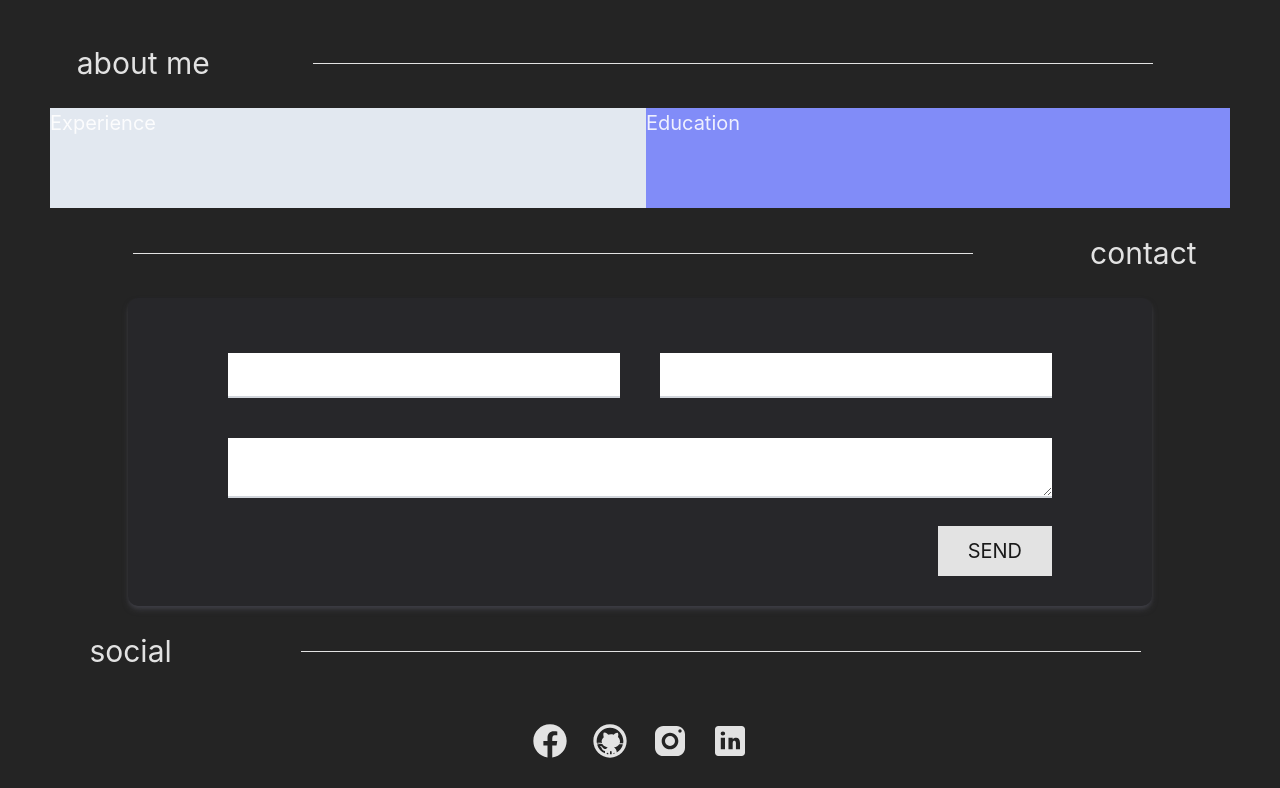
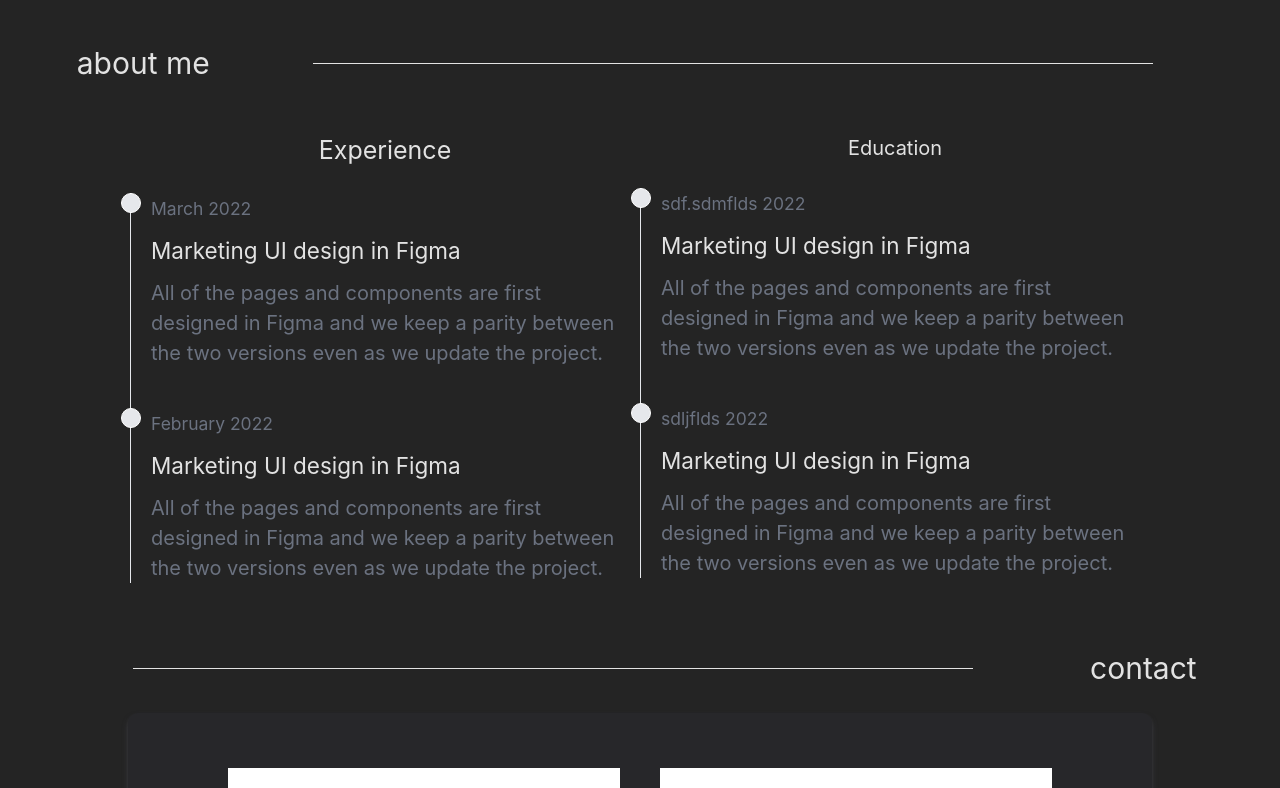
Before and after one commit to mancsego/cv, a React (Vite) app: page / in a window 1280 px wide. Shown: the part 592-1380 px from the top of the page. Built offline with nearby package versions, Linux system fonts and the light colour scheme.

Commit message:
Finish timeline component

```diff
--- /dev/null
+++ b/src/components/atoms/TimelineElement.tsx
@@ -0,0 +1,24 @@
+interface TimelineElementProps {
+  time: string
+  headline: string
+  desc: string
+}
+
+const TimelineElement = ({
+  time,
+  headline,
+  desc,
+}: TimelineElementProps): JSX.Element => {
+  return (
+    <li className="mb-8 ml-4">
+      <div className="absolute w-4 h-4 bg-gray-200 rounded-full -left-2 border border-white"></div>
+      <time className="mb-1 text-sm font-normal leading-none text-secondary">
+        {time}
+      </time>
+      <h4 className="py-2">{headline}</h4>
+      <p className="text-base font-normal text-secondary">{desc}</p>
+    </li>
+  )
+}
+
+export default TimelineElement
--- a/src/components/organisms/AboutMe.tsx
+++ b/src/components/organisms/AboutMe.tsx
@@ -1,15 +1,46 @@
 import Divider from '../atoms/Divider'
+import Timeline from './Timeline'
 
 const AboutMe = (): JSX.Element => {
+  const experience = [
+    {
+      time: 'March 2022',
+      headline: 'Marketing UI design in Figma',
+      desc: 'All of the pages and components are first designed in Figma and we keep a parity between the two versions even as we update the project.',
+    },
+    {
+      time: 'February 2022',
+      headline: 'Marketing UI design in Figma',
+      desc: 'All of the pages and components are first designed in Figma and we keep a parity between the two versions even as we update the project.',
+    },
+  ]
+  const education = [
+    {
+      time: 'sdf.sdmflds 2022',
+      headline: 'Marketing UI design in Figma',
+      desc: 'All of the pages and components are first designed in Figma and we keep a parity between the two versions even as we update the project.',
+    },
+    {
+      time: 'sdljflds 2022',
+      headline: 'Marketing UI design in Figma',
+      desc: 'All of the pages and components are first designed in Figma and we keep a parity between the two versions even as we update the project.',
+    },
+  ]
   return (
     <div id="about-me">
       <div className="heading">
         <h2>about me</h2>
         <Divider />
       </div>
-      <div className="flex justify-between">
-        <div className="grow h-20 bg-slate-200">Experience</div>
-        <div className="grow h-20 bg-indigo-400">Education</div>
+      <div className="flex justify-between flex-col md:flex-row xl:mx-16">
+        <div className="w-full md:w-1/2">
+          <h3 className="heading">Experience</h3>
+          <Timeline id="expecrience" source={experience} />
+        </div>
+        <div className="w-full md:w-1/2">
+          <div className="heading">Education</div>
+          <Timeline id="education" source={education} />
+        </div>
       </div>
     </div>
   )
--- /dev/null
+++ b/src/components/organisms/Timeline.tsx
@@ -0,0 +1,25 @@
+import TimelineElement from '../atoms/TimelineElement'
+
+interface Element {
+  time: string
+  headline: string
+  desc: string
+}
+interface TimelineProps {
+  id: string
+  source: Element[]
+}
+
+const Timeline = ({ source, id }: TimelineProps): JSX.Element => {
+  const elements = source.map(({ time, headline, desc }, i) => (
+    <TimelineElement
+      key={`${id}-${i}`}
+      time={time}
+      headline={headline}
+      desc={desc}
+    />
+  ))
+  return <ol className="relative border-l border-gray-200 pr-2">{elements}</ol>
+}
+
+export default Timeline
--- a/src/index.css
+++ b/src/index.css
@@ -24,6 +24,12 @@ html {
 
   h2 {
     @apply text-2xl;
+  }
+  h3 {
+    @apply text-xl;
+  }
+  h4 {
+    @apply text-lg;
   }
 }
 
--- a/tailwind.config.cjs
+++ b/tailwind.config.cjs
@@ -5,7 +5,7 @@ module.exports = {
     extend: {
       colors: {
         primary: '#ffffffde',
-        secondary: '#1a1a1a',
+        secondary: '#6B7280',
         'react-gray': '#242424',
       },
       backgroundImage: {
```
